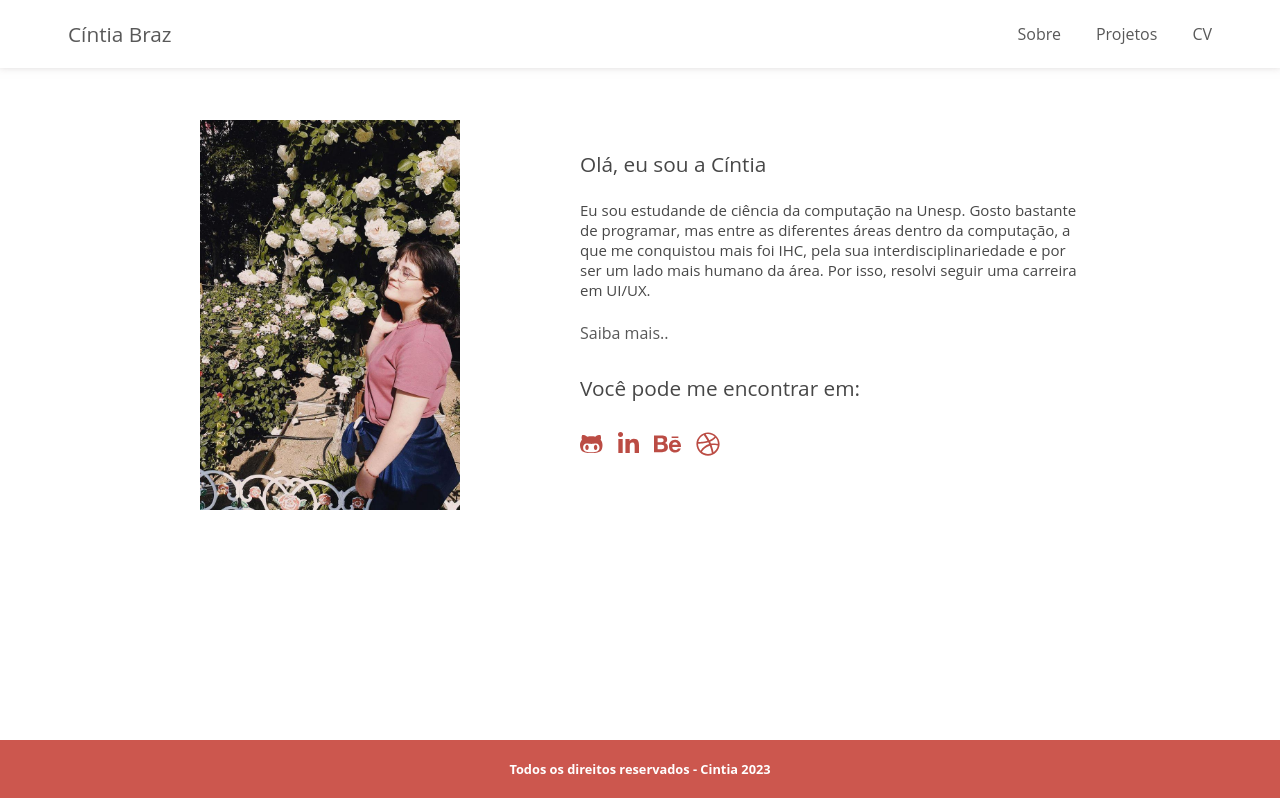
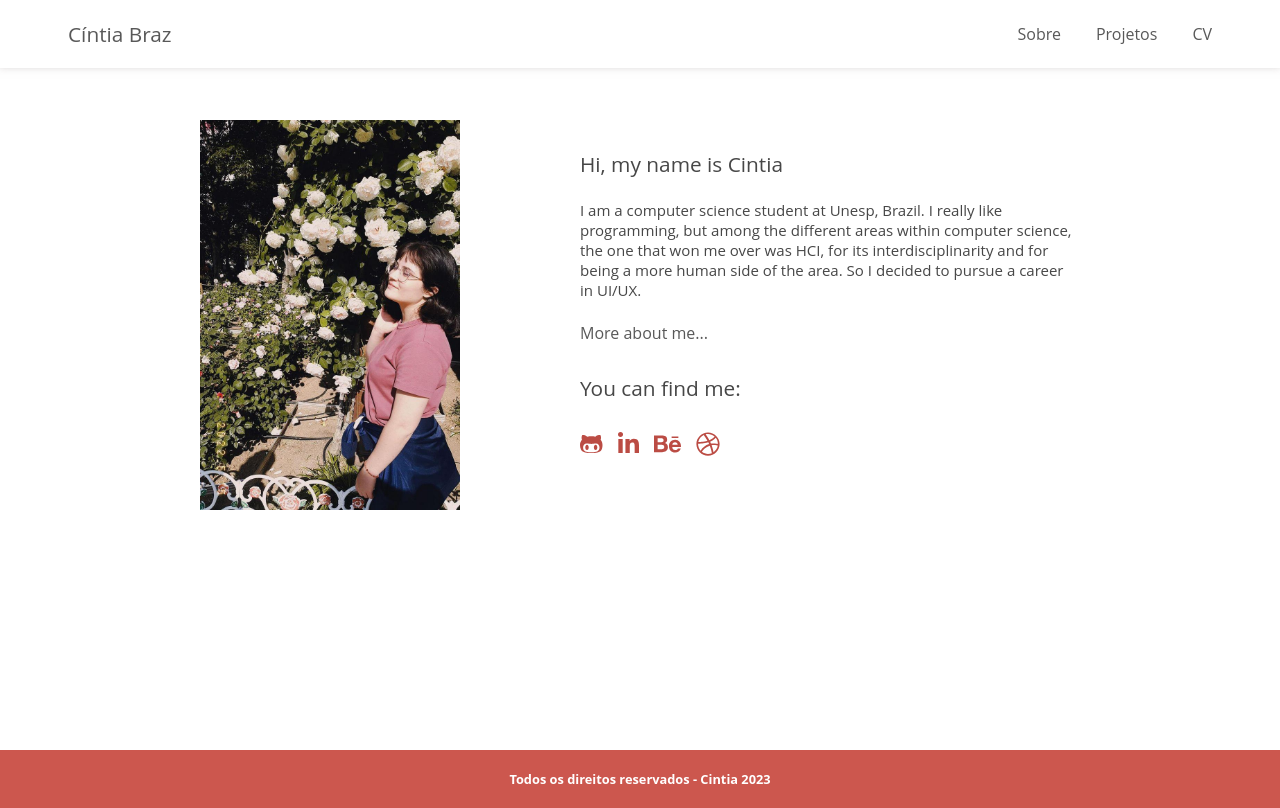
Before and after one commit to Lunatc/portfolio, a React (Create React App) app: page / in a window 1280 px wide. Built offline with nearby package versions, Linux system fonts and the light colour scheme.

Commit message:
Change language and footer

```diff
--- a/src/index.css
+++ b/src/index.css
@@ -6,6 +6,7 @@
     font-size: 100%;
     box-sizing: border-box;
     font-family: 'open sans', monospace;
+    overflow-x: hidden;
 }
 
 nav, ul{
@@ -36,7 +37,7 @@ div {
     flex-direction: column;
     padding: 30px 200px;
     gap: 15px;
-    min-height: calc(100vh - 170px);
+    min-height: calc(100vh - 150px);
 }
 
 @media screen and (max-width: 700px) {
--- a/src/layouts/header.js
+++ b/src/layouts/header.js
@@ -17,7 +17,7 @@ function Header() {
                         <Link to="/projects">Projetos</Link>
                     </li>
                     <li>
-                        <a href="https://drive.google.com/file/d/14rvCWLhOxG_0czzwcFv7fVioEHtRPcnu/view?usp=sharing">CV</a>
+                        <a href="https://drive.google.com/file/d/1eV7VNIeM_fHTXKYMquw9mjnpPrTr5S94/view?usp=share_link">CV</a>
                     </li>
                     {/*<li>
                         <a href="/" className={classes.icon}>
--- a/src/layouts/styles/footer.module.css
+++ b/src/layouts/styles/footer.module.css
@@ -7,7 +7,7 @@ footer{
     flex-direction: column;
     align-items: center;
     background-color: #cc574e;
-    margin-top: 50px;
+    margin-top: 40px;
 }
 
 footer p{
--- a/src/pages/about.js
+++ b/src/pages/about.js
@@ -5,21 +5,21 @@ function About() {
     return (
         <div className={classes.About}>
 
-            <h1>Breve introdução</h1>
+            <h1>Brief introduction</h1>
             <br></br>
-            <p className={classes["small-text"]}>Olá, meu nome é Cíntia Braz, eu tenho 21 anos e estou formando em Bacharelado em Ciência da Computação pela Unesp, campus São José do Rio Preto. Estou me especializando em UI/UX design, pois foi a área que se encaixa muito bem comigo e que mais me interessa.</p>
+            <p className={classes["small-text"]}>Hello, my name is Cintia Braz, and I'm 21 years old. I'm studying Computer Science at Unesp, Brazil. I'm specializing in UI/UX Design, as the field that fits me best and interests me the most.</p>
             <br></br>
-            <p className={classes["small-text"]}>Durante minha graduação eu sempre busquei participar nas diversas atividades, eventos e cursos que a universidade me deu a oportunidade de participar. Inclusive, em 2022 tive a chance de fazer um intercâmbio acadêmico pela minha universidade para a KNU na Coréia do Sul. Foi uma ótima experiência que me trouxe muito crescimento pessoal e maior confiança para usar meu inglês.</p>
+            <p className={classes["small-text"]}>During my studies, I always tried to participate in the various activities, events, and courses the university offered. In 2022 I had the chance to do an academic exchange through my university for KNU in South Korea. It was a great experience that brought me a lot of personal growth and greater confidence to use my English.</p>
             <br></br>
-            <p className={classes["small-text"]}>No tempo livre eu gosto de descansar, desenhar, ler, viajar e buscar novos hobbies temporários.</p>
+            <p className={classes["small-text"]}>Whenever I have free time, I like to rest, draw, read, travel, and try new temporary hobbies.</p>
             <br></br>
 
             <h1>Educação</h1>
             <hr/>
             <div className={classes.item}>
                 <div className={classes.text}>
-                    <h3>Intercâmbio universitário</h3>
-                    <p className={classes["small-text"]}>KNU - Kyungpook National University - Daegu, South Korea</p>
+                    <h3>B.S in Computer Science</h3>
+                    <p className={classes["small-text"]}>UNESP - Universidade Estadual Paulista “Júlio de Mesquita Filho”</p>
                 </div>
                 <div className={classes.date}>
                    <p>2018 - Present</p>
@@ -28,8 +28,8 @@ function About() {
 
             <div className={classes.item}>
                 <div className={classes.text}>
-                    <h3>Bacharelado em Ciência da Computação</h3>
-                    <p className={classes["small-text"]}>UNESP - Universidade Estadual Paulista “Júlio de Mesquita Filho”</p>
+                    <h3>Exchange Program</h3>
+                    <p className={classes["small-text"]}>KNU - Kyungpook National University</p>
                 </div>
                 <div className={classes.date}>
                    <p>2022</p>
@@ -37,13 +37,13 @@ function About() {
             </div>
 
             <br></br>
-            <h1>Experiências</h1>
+            <h1>Experience</h1>
             <hr/>
 
             <div className={classes.item}>
                 <div className={classes.text}>
-                    <h3>Desenvolvedora FrontEnd</h3>
-                    <p className={classes["small-text"]}>ECCjr - Empresa Júnior da Ciência da Computação</p>
+                    <h3>FrontEnd Web Developer</h3>
+                    <p className={classes["small-text"]}>ECCjr - Computer Science Junior Enterprise</p>
                 </div>
                 <div className={classes.date}>
                    <p>2019 - 2022</p>
@@ -52,8 +52,8 @@ function About() {
 
             <div className={classes.item}>
                 <div className={classes.text}>
-                    <h3>Iniciação Científica</h3>
-                    <p className={classes["small-text"]}>Projeto Scimov</p>
+                    <h3>Undergraduate Research Program</h3>
+                    <p className={classes["small-text"]}>Scimov Project</p>
                 </div>
                 <div className={classes.date}>
                    <p>2020 - 2021</p>
@@ -61,12 +61,12 @@ function About() {
             </div>
 
             <br></br>
-            <h1>Posters e Workshops</h1>
+            <h1>Posters and Workshops</h1>
             <hr/>
 
             <div className={classes.item}>
                 <div className={classes.text}>
-                    <h3>Apresentação de poster no evento AUIN 15 anos</h3>
+                    <h3>Poster presented and AUIN 15 anos event</h3>
                     <p className={classes["small-text"]}>Plataforma de mediação de conteúdo científico em formato audiovisual </p>
                 </div>
                 <div className={classes.date}>
--- a/src/pages/main.js
+++ b/src/pages/main.js
@@ -12,14 +12,14 @@ function Main() {
                 </div>
                 <div className={classes.texto}>
                     <div className={classes.intro}>
-                        <h1>Olá, eu sou a Cíntia</h1>
+                        <h1>Hi, my name is Cintia</h1>
                         <br></br>
-                        <p>Eu sou estudande de ciência da computação na Unesp. Gosto bastante de programar, mas entre as diferentes áreas dentro da computação, a que me conquistou mais foi IHC, pela sua interdisciplinariedade e por ser um lado mais humano da área. Por isso, resolvi seguir uma carreira em UI/UX.</p>
+                        <p>I am a computer science student at Unesp, Brazil. I really like programming, but among the different areas within computer science, the one that won me over was HCI, for its interdisciplinarity and for being a more human side of the area. So I decided to pursue a career in UI/UX.</p>
                         <br></br>
-                        <Link to='/about'>Saiba mais..</Link>
+                        <Link to='/about'>More about me...</Link>
                     </div>
                     <div className={classes.findMe}>
-                        <h1>Você pode me encontrar em:</h1>
+                        <h1>You can find me:</h1>
                         <div className={classes.redes}>
                             <ul>
                                 <li>
@@ -28,7 +28,7 @@ function Main() {
                                     </a>
                                 </li>
                                 <li>
-                                    <a href="https://www.linkedin.com/in/cintia-braz/">
+                                    <a href="https://www.linkedin.com/in/cintia-braz/?locale=en_US">
                                         <FontAwesomeIcon icon="fa-brands fa-linkedin-in" />
                                     </a>
                                 </li>
--- a/src/pages/projects.js
+++ b/src/pages/projects.js
@@ -9,7 +9,7 @@ function Projects() {
 
         <h1>Projects</h1>
 
-        <p>Em desenvolvimento</p>
+        <p>In development</p>
         <div className={classes.foto}>
           <img src={foto} alt="Foto da Cintia"></img>
         </div>
--- a/src/pages/styles/main.module.css
+++ b/src/pages/styles/main.module.css
@@ -9,6 +9,10 @@
     flex-direction: row;
     align-items:flex-start;
     margin-top: 0;
+}
+
+.foto{
+    overflow-x: visible;
 }
 
 .Main img {
--- a/src/pages/styles/projects.module.css
+++ b/src/pages/styles/projects.module.css
@@ -3,7 +3,6 @@
     display: flex;
     flex-direction: column;
     align-items: flex-start;
-    padding: 0 68px;
     gap: 15px;
 }
 
```
Also changed, not shown: 12 other files (tests, documents, lock files or other folders).
